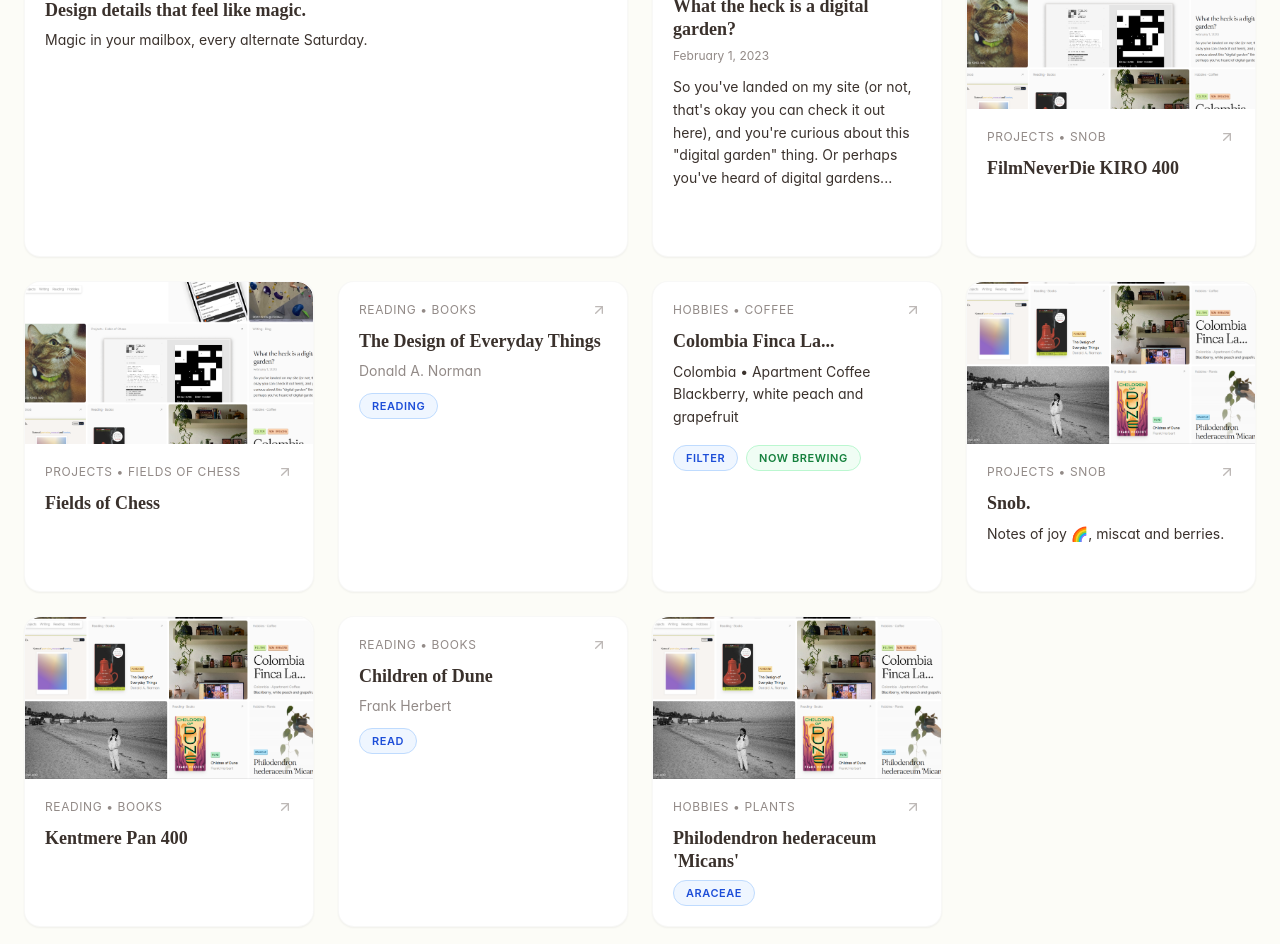
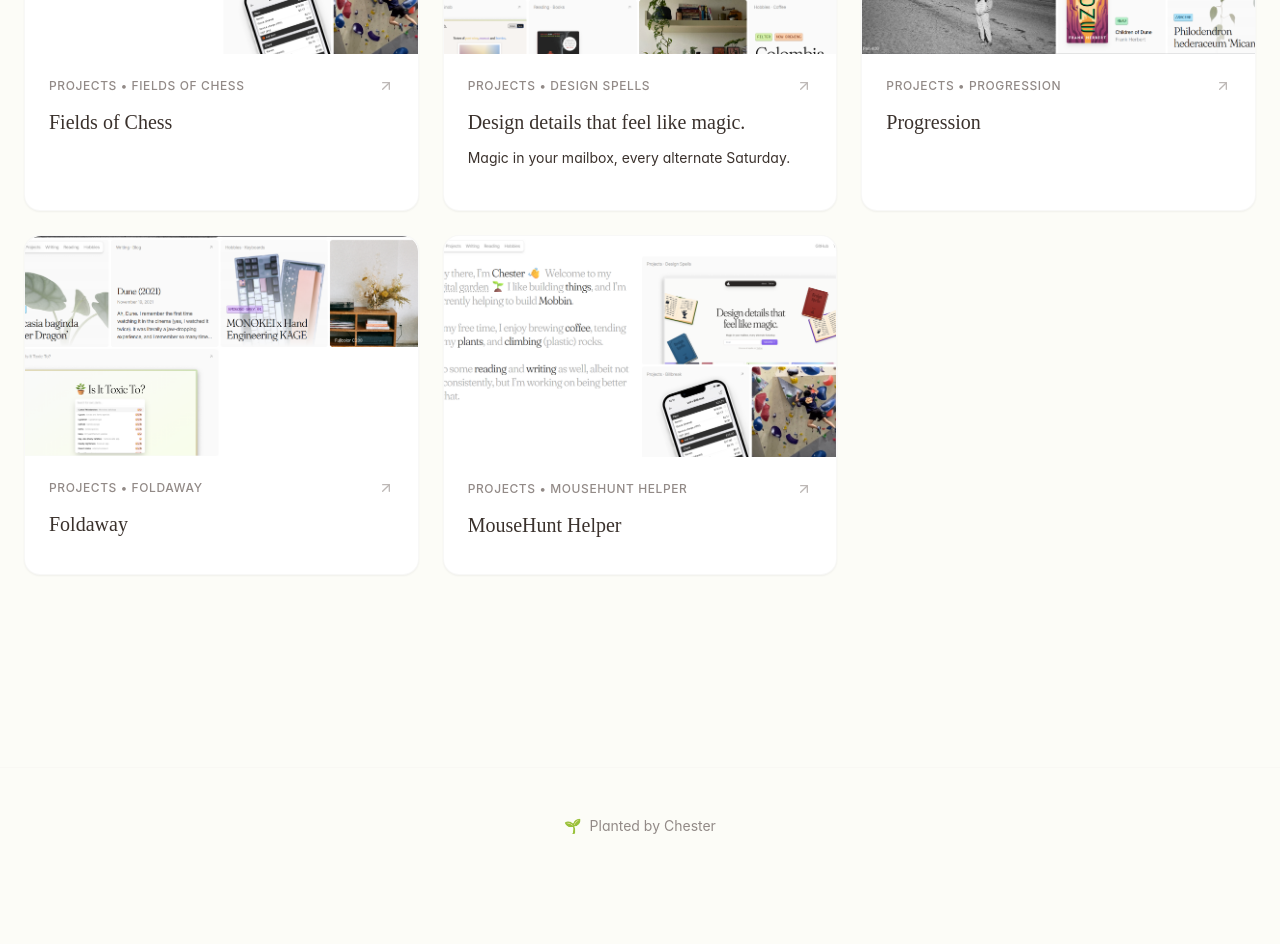
Before and after one commit to sayantann7/chester-clone, a React (Vite) app: page / in a window 1280 px wide. Shown: the part 1120-2064 px from the top of the page. After the commit the page ends 2004 px from the top, so only its background shows below. Built offline with nearby package versions, Linux system fonts and the light colour scheme.

Commit message:
Add other pages
Implement the remaining pages based on the design.

```diff
--- a/src/components/HobbiesGrid.tsx
+++ b/src/components/HobbiesGrid.tsx
@@ -1,5 +1,6 @@
 
 import React from 'react';
+import { motion } from 'framer-motion';
 import ProjectCard from './ProjectCard';
 
 const HobbiesGrid: React.FC = () => {
@@ -11,45 +12,75 @@ const HobbiesGrid: React.FC = () => {
       tags: ["FILTER", "NOW BREWING"]
     },
     {
+      title: "Marimbus",
+      category: "Hobbies • Coffee",
+      description: "Brazil • Market Lane Coffee\nHazelnut and apricot",
+      tags: ["ESPRESSO", "NOW BREWING"]
+    },
+    {
+      title: "Finca Integral el...",
+      category: "Hobbies • Coffee",
+      description: "Honduras • Simple Kaffa\nFloral, cocoa nibs, dark plum and citrus",
+      tags: ["FILTER"]
+    },
+    {
+      title: "Mexico Mico De Noche",
+      category: "Hobbies • Coffee",
+      description: "Mexico • Mountain Kids Coffee Roasters\nFloral, pear and peach",
+      tags: ["ESPRESSO"]
+    },
+    {
       title: "Philodendron hederaceum 'Micans'",
       category: "Hobbies • Plants",
-      image: "/lovable-uploads/d9132a85-6867-49b6-b29f-63bd0375ada6.png",
+      image: "/lovable-uploads/ac4460e5-f23e-444e-b263-5547ae8b643b.png",
       tags: ["ARACEAE"]
-    },
-    {
-      title: "MONOKEI x Hand Engineering KAGE",
-      category: "Hobbies • Keyboards",
-      image: "/lovable-uploads/714be220-faf1-4c4e-a68e-0f779c3044fd.png",
-      tags: ["EMD6060", "GREY 01"]
-    },
-    {
-      title: "2022.12.05 @ Fit Bloc",
-      category: "Hobbies • Climbing",
-      image: "/lovable-uploads/ac4460e5-f23e-444e-b263-5547ae8b643b.png"
-    },
-    {
-      title: "Fujicolor C200",
-      category: "Hobbies • Photography",
-      image: "/lovable-uploads/714be220-faf1-4c4e-a68e-0f779c3044fd.png"
     },
     {
       title: "Alocasia baginda 'Silver Dragon'",
       category: "Hobbies • Plants",
-      image: "/lovable-uploads/714be220-faf1-4c4e-a68e-0f779c3044fd.png",
+      image: "/lovable-uploads/030096e1-cddc-4e38-885a-590dff30eb44.png",
       tags: ["ARACEAE"]
     }
   ];
 
+  const containerVariants = {
+    hidden: { opacity: 0 },
+    visible: {
+      opacity: 1,
+      transition: {
+        staggerChildren: 0.1
+      }
+    }
+  };
+
   return (
-    <div className="max-w-7xl mx-auto px-8 py-12">
-      <div className="grid grid-cols-1 md:grid-cols-2 lg:grid-cols-3 gap-6">
+    <div className="max-w-7xl mx-auto px-6 py-16">
+      <motion.div
+        initial={{ opacity: 0, y: 20 }}
+        animate={{ opacity: 1, y: 0 }}
+        transition={{ duration: 0.8, delay: 0.2 }}
+        className="mb-16"
+      >
+        <h1 className="text-6xl font-crimson mb-8 text-foreground">hobbies.</h1>
+        <p className="text-xl text-muted-foreground font-crimson leading-relaxed max-w-3xl">
+          God knows I have too many hobbies... But I just can't help it though. I enjoy trying new
+          things and sometimes the new things stick.
+        </p>
+      </motion.div>
+
+      <motion.div
+        className="grid grid-cols-1 md:grid-cols-2 lg:grid-cols-4 gap-6"
+        variants={containerVariants}
+        initial="hidden"
+        animate="visible"
+      >
         {hobbies.map((hobby, index) => (
           <ProjectCard
             key={index}
             {...hobby}
           />
         ))}
-      </div>
+      </motion.div>
     </div>
   );
 };
--- a/src/components/ProjectCard.tsx
+++ b/src/components/ProjectCard.tsx
@@ -37,9 +37,17 @@ const ProjectCard: React.FC<ProjectCardProps> = ({
     }
   };
 
-  const getTagColor = (index: number) => {
+  const getTagColor = (tag: string) => {
+    if (tag === 'TO READ') return 'tag-pink';
+    if (tag === 'READING') return 'tag-orange';
+    if (tag === 'READ') return 'tag-green';
+    if (tag === 'FILTER') return 'tag-green';
+    if (tag === 'NOW BREWING') return 'tag-orange';
+    if (tag === 'ESPRESSO') return 'tag-purple';
+    if (tag === 'ARACEAE') return 'tag-blue';
+
     const colors = ['tag-blue', 'tag-green', 'tag-orange', 'tag-purple', 'tag-pink'];
-    return colors[index % colors.length];
+    return colors[Math.abs(tag.length) % colors.length];
   };
 
   return (
@@ -63,15 +71,15 @@ const ProjectCard: React.FC<ProjectCardProps> = ({
         </div>
       )}
 
-      <div className="p-5">
-        <div className="flex items-start justify-between mb-3">
-          <div className="text-xs text-muted-foreground uppercase tracking-wider">
+      <div className="p-6">
+        <div className="flex items-start justify-between mb-4">
+          <div className="text-xs text-muted-foreground uppercase tracking-wider font-medium">
             {category}
           </div>
           <ArrowUpRight className="w-4 h-4 text-muted-foreground opacity-60" />
         </div>
 
-        <h3 className="text-lg font-semibold text-foreground mb-2 font-crimson leading-tight">
+        <h3 className="text-xl font-crimson text-foreground mb-3 leading-tight">
           {title}
         </h3>
 
@@ -82,7 +90,7 @@ const ProjectCard: React.FC<ProjectCardProps> = ({
         )}
 
         {author && (
-          <p className="text-muted-foreground text-sm mb-3">
+          <p className="text-muted-foreground text-sm mb-3 font-medium">
             {author}
           </p>
         )}
@@ -94,7 +102,7 @@ const ProjectCard: React.FC<ProjectCardProps> = ({
         )}
 
         {description && (
-          <p className="text-foreground text-sm mb-4 leading-relaxed">
+          <p className="text-foreground text-sm mb-4 leading-relaxed whitespace-pre-line">
             {description}
           </p>
         )}
@@ -104,7 +112,7 @@ const ProjectCard: React.FC<ProjectCardProps> = ({
             {tags.map((tag, index) => (
               <motion.span
                 key={tag}
-                className={`tag ${getTagColor(index)}`}
+                className={`tag ${getTagColor(tag)}`}
                 initial={{ scale: 0 }}
                 animate={{ scale: 1 }}
                 transition={{ delay: index * 0.1 }}
--- a/src/components/ProjectsGrid.tsx
+++ b/src/components/ProjectsGrid.tsx
@@ -6,74 +6,35 @@ import ProjectCard from './ProjectCard';
 const ProjectsGrid: React.FC = () => {
   const projects = [
     {
-      title: "Design details that feel like magic.",
-      category: "Projects • Design Spells",
-      image: "/lovable-uploads/ac4460e5-f23e-444e-b263-5547ae8b643b.png",
-      size: "large" as const,
-      description: "Magic in your mailbox, every alternate Saturday."
-    },
-    {
-      title: "Let's Billbreak",
-      category: "Projects • Billbreak",
+      title: "Fields of Chess",
+      category: "Projects • Fields of Chess",
       image: "/lovable-uploads/ac4460e5-f23e-444e-b263-5547ae8b643b.png",
       size: "medium" as const
     },
     {
-      title: "2022.12.05 @ Fit Bloc",
-      category: "Hobbies • Climbing",
-      image: "/lovable-uploads/ac4460e5-f23e-444e-b263-5547ae8b643b.png",
+      title: "Design details that feel like magic.",
+      category: "Projects • Design Spells",
+      image: "/lovable-uploads/030096e1-cddc-4e38-885a-590dff30eb44.png",
+      size: "medium" as const,
+      description: "Magic in your mailbox, every alternate Saturday."
+    },
+    {
+      title: "Progression",
+      category: "Projects • Progression",
+      image: "/lovable-uploads/d9132a85-6867-49b6-b29f-63bd0375ada6.png",
       size: "medium" as const
     },
     {
-      title: "What the heck is a digital garden?",
-      category: "Writing • Blog",
-      date: "February 1, 2023",
-      description: "So you've landed on my site (or not, that's okay you can check it out here), and you're curious about this \"digital garden\" thing. Or perhaps you've heard of digital gardens..."
+      title: "Foldaway",
+      category: "Projects • Foldaway",
+      image: "/lovable-uploads/714be220-faf1-4c4e-a68e-0f779c3044fd.png",
+      size: "medium" as const
     },
     {
-      title: "FilmNeverDie KIRO 400",
-      category: "Projects • Snob",
-      image: "/lovable-uploads/030096e1-cddc-4e38-885a-590dff30eb44.png"
-    },
-    {
-      title: "Fields of Chess",
-      category: "Projects • Fields of Chess",
-      image: "/lovable-uploads/030096e1-cddc-4e38-885a-590dff30eb44.png"
-    },
-    {
-      title: "The Design of Everyday Things",
-      category: "Reading • Books",
-      author: "Donald A. Norman",
-      tags: ["READING"]
-    },
-    {
-      title: "Colombia Finca La...",
-      category: "Hobbies • Coffee",
-      description: "Colombia • Apartment Coffee\nBlackberry, white peach and grapefruit",
-      tags: ["FILTER", "NOW BREWING"]
-    },
-    {
-      title: "Snob.",
-      category: "Projects • Snob",
-      description: "Notes of joy 🌈, miscat and berries.",
-      image: "/lovable-uploads/d9132a85-6867-49b6-b29f-63bd0375ada6.png"
-    },
-    {
-      title: "Kentmere Pan 400",
-      category: "Reading • Books",
-      image: "/lovable-uploads/d9132a85-6867-49b6-b29f-63bd0375ada6.png"
-    },
-    {
-      title: "Children of Dune",
-      category: "Reading • Books",
-      author: "Frank Herbert",
-      tags: ["READ"]
-    },
-    {
-      title: "Philodendron hederaceum 'Micans'",
-      category: "Hobbies • Plants",
-      image: "/lovable-uploads/d9132a85-6867-49b6-b29f-63bd0375ada6.png",
-      tags: ["ARACEAE"]
+      title: "MouseHunt Helper",
+      category: "Projects • MouseHunt Helper",
+      image: "/lovable-uploads/ac4460e5-f23e-444e-b263-5547ae8b643b.png",
+      size: "medium" as const
     }
   ];
 
@@ -90,7 +51,21 @@ const ProjectsGrid: React.FC = () => {
   return (
     <div className="max-w-7xl mx-auto px-6 py-16">
       <motion.div
-        className="grid grid-cols-1 md:grid-cols-2 lg:grid-cols-3 xl:grid-cols-4 gap-6 auto-rows-fr"
+        initial={{ opacity: 0, y: 20 }}
+        animate={{ opacity: 1, y: 0 }}
+        transition={{ duration: 0.8, delay: 0.2 }}
+        className="mb-16"
+      >
+        <h1 className="text-6xl font-crimson mb-8 text-foreground">projects.</h1>
+        <p className="text-xl text-muted-foreground font-crimson leading-relaxed max-w-3xl">
+          I like building things. Here are a few things I've built thus far that I'm pretty pleased with.
+          <br />
+          Most, if not all of them, were built for fun.
+        </p>
+      </motion.div>
+
+      <motion.div
+        className="grid grid-cols-1 md:grid-cols-2 lg:grid-cols-3 gap-6"
         variants={containerVariants}
         initial="hidden"
         animate="visible"
--- a/src/components/ReadingGrid.tsx
+++ b/src/components/ReadingGrid.tsx
@@ -1,38 +1,78 @@
 
 import React from 'react';
+import { motion } from 'framer-motion';
 import ProjectCard from './ProjectCard';
 
 const ReadingGrid: React.FC = () => {
   const books = [
     {
+      title: "Beyond Self-Interest",
+      category: "Reading • Books",
+      author: "Krzysztof Pelc",
+      image: "/lovable-uploads/ac4460e5-f23e-444e-b263-5547ae8b643b.png",
+      tags: ["TO READ"]
+    },
+    {
       title: "The Design of Everyday Things",
       category: "Reading • Books",
       author: "Donald A. Norman",
+      image: "/lovable-uploads/030096e1-cddc-4e38-885a-590dff30eb44.png",
       tags: ["READING"]
     },
     {
-      title: "Children of Dune",
+      title: "Do Androids Dream of Electric Sheep?",
       category: "Reading • Books",
-      author: "Frank Herbert",
+      author: "Philip K. Dick",
+      image: "/lovable-uploads/d9132a85-6867-49b6-b29f-63bd0375ada6.png",
       tags: ["READ"]
     },
     {
-      title: "Kentmere Pan 400",
-      category: "Photography",
-      image: "/lovable-uploads/d9132a85-6867-49b6-b29f-63bd0375ada6.png"
+      title: "How to Win Friends and Influence People",
+      category: "Reading • Books",
+      author: "Dale Carnegie",
+      image: "/lovable-uploads/714be220-faf1-4c4e-a68e-0f779c3044fd.png",
+      tags: ["READ"]
     }
   ];
 
+  const containerVariants = {
+    hidden: { opacity: 0 },
+    visible: {
+      opacity: 1,
+      transition: {
+        staggerChildren: 0.1
+      }
+    }
+  };
+
   return (
-    <div className="max-w-7xl mx-auto px-8 py-12">
-      <div className="grid grid-cols-1 md:grid-cols-2 lg:grid-cols-3 gap-6">
+    <div className="max-w-7xl mx-auto px-6 py-16">
+      <motion.div
+        initial={{ opacity: 0, y: 20 }}
+        animate={{ opacity: 1, y: 0 }}
+        transition={{ duration: 0.8, delay: 0.2 }}
+        className="mb-16"
+      >
+        <h1 className="text-6xl font-crimson mb-8 text-foreground">reading.</h1>
+        <p className="text-xl text-muted-foreground font-crimson leading-relaxed max-w-3xl">
+          What I'm reading, what I've read and what I hope to read next. Recommendations are
+          always welcome!
+        </p>
+      </motion.div>
+
+      <motion.div
+        className="grid grid-cols-1 md:grid-cols-2 lg:grid-cols-4 gap-6"
+        variants={containerVariants}
+        initial="hidden"
+        animate="visible"
+      >
         {books.map((book, index) => (
           <ProjectCard
             key={index}
             {...book}
           />
         ))}
-      </div>
+      </motion.div>
     </div>
   );
 };
--- a/src/components/WritingGrid.tsx
+++ b/src/components/WritingGrid.tsx
@@ -1,39 +1,75 @@
 
 import React from 'react';
+import { motion } from 'framer-motion';
 import ProjectCard from './ProjectCard';
 
 const WritingGrid: React.FC = () => {
   const writings = [
     {
-      title: "What the heck is a digital garden?",
+      title: "On weddings",
       category: "Writing • Blog",
-      date: "February 1, 2023",
-      description: "So you've landed on my site (or not, that's okay you can check it out here), and you're curious about this \"digital garden\" thing. Or perhaps you've heard of digital gardens..."
+      date: "February 16, 2025",
+      description: "I've always wanted a small wedding. Just our immediate families and closest friends in a beautiful yet cozy venue. Formally dressed for sure, but it should still feel like..."
     },
     {
-      title: "Dune (2021)",
+      title: "Consistency and spontaneity",
       category: "Writing • Blog",
-      date: "November 19, 2021",
-      description: "Ah, Dune. I remember the first time watching it in the cinema (yes, I watched it twice). It was literally a jaw-dropping experience, and I remember so many time..."
+      date: "December 31, 2023",
+      description: "So, here I am spending the last two days of 2023 down with a fever. I've been wanting to take some time to reflect on the year, but if I wasn't sick I probably wouldn't made..."
     },
     {
-      title: "Alocasia baginda 'Silver Dragon'",
-      category: "Hobbies • Plants",
-      image: "/lovable-uploads/714be220-faf1-4c4e-a68e-0f779c3044fd.png",
-      tags: ["ARACEAE"]
+      title: "Out of focus",
+      category: "Writing • Blog",
+      date: "June 12, 2023",
+      description: "Last Friday, as I was heading home from work, my eyes were feeling the strain from staring at my computer screen all day. And I'm not quite sure what came over me, but..."
+    },
+    {
+      title: "On copying",
+      category: "Writing • Blog",
+      date: "April 20, 2023",
+      description: "Not too long ago, I completed a new iteration of my personal website and shared it online. The response far exceeded my initial expectations. It received a lot of lov..."
     }
   ];
 
+  const containerVariants = {
+    hidden: { opacity: 0 },
+    visible: {
+      opacity: 1,
+      transition: {
+        staggerChildren: 0.1
+      }
+    }
+  };
+
   return (
-    <div className="max-w-7xl mx-auto px-8 py-12">
-      <div className="grid grid-cols-1 md:grid-cols-2 lg:grid-cols-3 gap-6">
+    <div className="max-w-7xl mx-auto px-6 py-16">
+      <motion.div
+        initial={{ opacity: 0, y: 20 }}
+        animate={{ opacity: 1, y: 0 }}
+        transition={{ duration: 0.8, delay: 0.2 }}
+        className="mb-16"
+      >
+        <h1 className="text-6xl font-crimson mb-8 text-foreground">writing.</h1>
+        <p className="text-xl text-muted-foreground font-crimson leading-relaxed max-w-3xl">
+          I have a blog that doesn't really adhere to any fixed themes. From philosophy essays to
+          movie reviews to shower thoughts, it really is the wild west. These days, I'm trying to Tweet
+          more instead.
+        </p>
+      </motion.div>
+
+      <motion.div
+        className="grid grid-cols-1 md:grid-cols-2 lg:grid-cols-4 gap-6"
+        variants={containerVariants}
+        initial="hidden"
+        animate="visible"
+      >
         {writings.map((writing, index) => (
           <ProjectCard
             key={index}
             {...writing}
           />
         ))}
-      </div>
+      </motion.div>
     </div>
   );
 };
```
